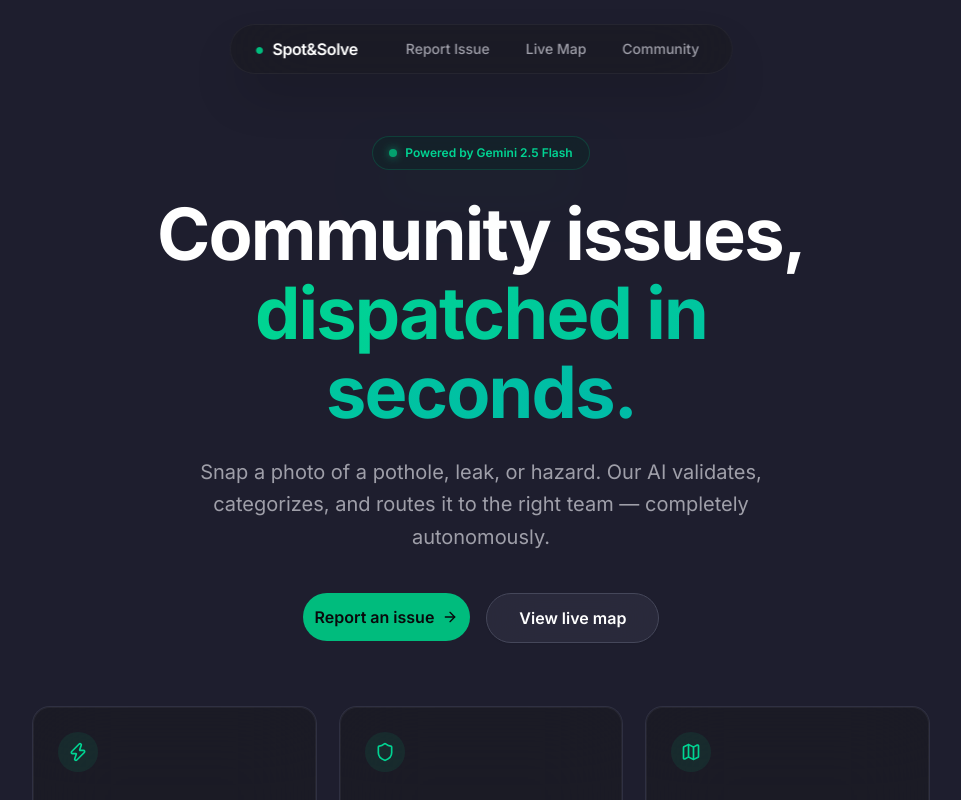
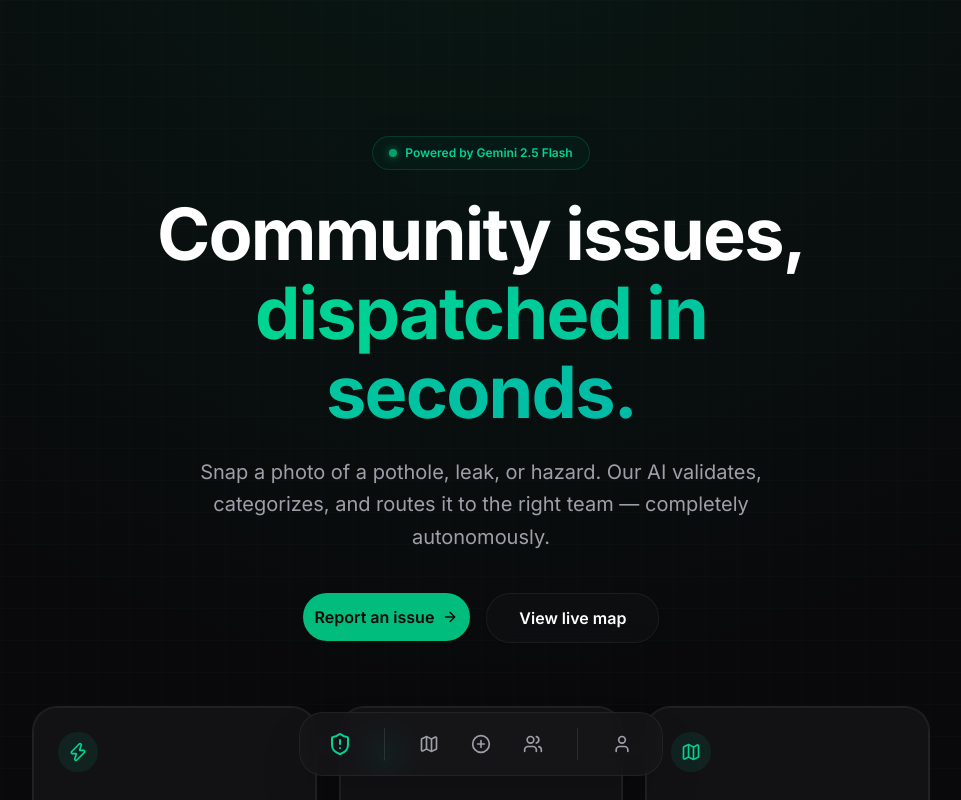
Before and after one commit to CoderArceus/spotsolve, a Next.js app: page / in a window 1280 px wide. Shown: the top 800 px of the page, without its empty margins (159-1120 px from the left). Built offline with nearby package versions, Linux system fonts and the light colour scheme.

Commit message:
fix: remove loading.tsx to fix turbopack reload loop

```diff
--- a/app/community/loading.tsx
+++ /dev/null
@@ -1,38 +0,0 @@
-export default function CommunityLoading() {
-  return (
-    <div className="space-y-8 max-w-3xl mx-auto animate-in fade-in duration-500">
-      <div>
-        <div className="h-8 w-56 bg-[#27272a] rounded-md animate-pulse"></div>
-        <div className="h-4 w-72 bg-[#27272a]/50 rounded-md animate-pulse mt-2"></div>
-      </div>
-
-      <div className="w-full">
-        {/* Tabs Skeleton */}
-        <div className="grid w-full grid-cols-2 bg-[#18181b] border border-[#27272a] mb-8 rounded-md h-10 p-1 gap-2">
-          <div className="h-full w-full bg-[#27272a] rounded-sm animate-pulse"></div>
-          <div className="h-full w-full bg-transparent"></div>
-        </div>
-
-        {/* Feed Content Skeleton */}
-        <div className="bg-[#18181b] rounded-2xl border border-[#27272a] p-4 sm:p-6 shadow-xl space-y-6">
-          {[...Array(3)].map((_, i) => (
-            <div key={i} className="flex gap-4 p-4 rounded-xl border border-[#27272a]/50">
-              <div className="w-12 h-12 rounded-full bg-[#27272a] animate-pulse flex-shrink-0"></div>
-              <div className="flex-1 space-y-3">
-                <div className="flex justify-between">
-                  <div className="h-4 w-32 bg-[#27272a] rounded animate-pulse"></div>
-                  <div className="h-4 w-16 bg-[#27272a]/50 rounded animate-pulse"></div>
-                </div>
-                <div className="h-20 w-full bg-[#27272a]/30 rounded-lg animate-pulse"></div>
-                <div className="flex gap-2">
-                  <div className="h-6 w-16 bg-[#27272a]/50 rounded-full animate-pulse"></div>
-                  <div className="h-6 w-16 bg-[#27272a]/50 rounded-full animate-pulse"></div>
-                </div>
-              </div>
-            </div>
-          ))}
-        </div>
-      </div>
-    </div>
-  );
-}
--- a/app/globals.css
+++ b/app/globals.css
@@ -89,37 +89,39 @@
 }
 
 .dark {
-  --background: #1e1e2e; /* Base */
-  --foreground: #cdd6f4; /* Text */
-  --card: #181825; /* Mantle */
-  --card-foreground: #cdd6f4;
-  --popover: #11111b; /* Crust */
-  --popover-foreground: #cdd6f4;
-  --primary: #a6e3a1; /* Green */
-  --primary-foreground: #1e1e2e;
-  --secondary: #313244; /* Surface0 */
-  --secondary-foreground: #cdd6f4;
-  --muted: #313244;
-  --muted-foreground: #a6adc8; /* Subtext0 */
-  --accent: #a6e3a1;
-  --accent-foreground: #1e1e2e;
-  --destructive: #f38ba8; /* Red */
-  --border: #45475a; /* Surface1 */
-  --input: #45475a;
-  --ring: #a6e3a1;
-  --chart-1: #a6e3a1;
-  --chart-2: #89b4fa; /* Blue */
-  --chart-3: #f9e2af; /* Yellow */
-  --chart-4: #fab387; /* Peach */
-  --chart-5: #f38ba8; /* Red */
-  --sidebar: #18181b;
-  --sidebar-foreground: #fafafa;
-  --sidebar-primary: #10b981;
-  --sidebar-primary-foreground: #fafafa;
-  --sidebar-accent: #27272a;
-  --sidebar-accent-foreground: #fafafa;
-  --sidebar-border: rgba(255, 255, 255, 0.08);
-  --sidebar-ring: #10b981;
+  --background: #09090b;
+  --foreground: #ffffff;
+  --card: #18181b;
+  --card-foreground: #ffffff;
+  --popover: #111113;
+  --popover-foreground: #ffffff;
+  --primary: #00dc82;
+  --primary-foreground: #09090b;
+  --secondary: #27272a;
+  --secondary-foreground: #a1a1aa;
+  --muted: #27272a;
+  --muted-foreground: #a1a1aa;
+  --accent: #18181b;
+  --accent-foreground: #ffffff;
+  --destructive: #ef4444;
+  --border: rgba(255, 255, 255, 0.06);
+  --input: rgba(255, 255, 255, 0.06);
+  --ring: #00dc82;
+
+  --chart-1: #00dc82;
+  --chart-2: #3b82f6;
+  --chart-3: #f59e0b;
+  --chart-4: #a855f7;
+  --chart-5: #ef4444;
+
+  --sidebar: #09090b;
+  --sidebar-foreground: #ffffff;
+  --sidebar-primary: #00dc82;
+  --sidebar-primary-foreground: #09090b;
+  --sidebar-accent: #18181b;
+  --sidebar-accent-foreground: #ffffff;
+  --sidebar-border: rgba(255, 255, 255, 0.06);
+  --sidebar-ring: #00dc82;
 }
 
 @layer base {
@@ -128,6 +130,12 @@
   }
   body {
     @apply bg-background text-foreground;
+    /* Subtle radial gradient spotlight + grain texture fallback */
+    background-image:
+      radial-gradient(circle at 50% -20%, rgba(0, 220, 130, 0.08) 0%, transparent 60%),
+      linear-gradient(to right, rgba(255,255,255,0.01) 1px, transparent 1px),
+      linear-gradient(to bottom, rgba(255,255,255,0.01) 1px, transparent 1px);
+    background-size: 100% 100%, 32px 32px, 32px 32px;
   }
   html {
     @apply font-sans;
@@ -136,9 +144,28 @@
 
 @layer utilities {
   .glass {
-    @apply bg-zinc-950/40 backdrop-blur-xl border border-white/10;
+    background: rgba(24, 24, 27, 0.7);
+    border: 1px solid rgba(255, 255, 255, 0.06);
+    backdrop-filter: blur(12px);
+    border-radius: 24px;
+    transition: transform 0.15s ease-out, box-shadow 0.15s ease-out, border-color 0.15s ease-out;
   }
+  .glass:hover {
+    transform: translateY(-2px);
+    box-shadow: 0 10px 30px -10px rgba(0,0,0,0.5);
+    border-color: rgba(255, 255, 255, 0.12);
+  }
+
   .glass-card {
-    @apply bg-zinc-900/40 backdrop-blur-2xl border border-white/5;
+    background: rgba(24, 24, 27, 0.7);
+    border: 1px solid rgba(255, 255, 255, 0.06);
+    backdrop-filter: blur(12px);
+    border-radius: 24px;
+    transition: transform 0.15s ease-out, box-shadow 0.15s ease-out, border-color 0.15s ease-out;
+  }
+  .glass-card:hover {
+    transform: translateY(-2px);
+    box-shadow: 0 10px 30px -10px rgba(0,0,0,0.5);
+    border-color: rgba(255, 255, 255, 0.12);
   }
 }
--- a/app/map/loading.tsx
+++ /dev/null
@@ -1,28 +0,0 @@
-export default function MapLoading() {
-  return (
-    <div className="space-y-8 animate-in fade-in duration-500">
-      <div>
-        <div className="h-8 w-48 bg-[#27272a] rounded-md animate-pulse"></div>
-        <div className="h-4 w-72 bg-[#27272a]/50 rounded-md animate-pulse mt-2"></div>
-      </div>
-
-      <div className="grid grid-cols-2 sm:grid-cols-4 gap-4">
-        {[...Array(4)].map((_, i) => (
-          <div key={i} className="rounded-xl border border-[#27272a] bg-[#18181b] p-4 text-center">
-            <div className="h-8 w-16 bg-[#27272a] rounded-md animate-pulse mx-auto mb-2"></div>
-            <div className="h-3 w-24 bg-[#27272a]/50 rounded-md animate-pulse mx-auto"></div>
-          </div>
-        ))}
-      </div>
-
-      <div className="w-full h-[480px] bg-[#18181b] rounded-2xl border border-[#27272a] p-4 shadow-xl">
-        <div className="w-full h-full bg-[#27272a]/30 rounded-xl animate-pulse flex items-center justify-center">
-          <div className="text-[#71717a] font-medium flex items-center gap-2">
-            <div className="w-4 h-4 rounded-full border-2 border-emerald-500 border-t-transparent animate-spin"></div>
-            Loading map data...
-          </div>
-        </div>
-      </div>
-    </div>
-  );
-}
--- a/components/Navbar.tsx
+++ b/components/Navbar.tsx
@@ -3,47 +3,56 @@
 import Link from "next/link";
 import { usePathname } from "next/navigation";
 import { motion } from "framer-motion";
+import { Map, PlusCircle, Users, User, ShieldAlert } from "lucide-react";
 
 export function Navbar() {
   const pathname = usePathname();
 
   const links = [
-    { name: "Report Issue", href: "/report" },
-    { name: "Live Map", href: "/map" },
-    { name: "Community", href: "/community" },
+    { name: "Live Map", href: "/map", icon: Map },
+    { name: "Report", href: "/report", icon: PlusCircle },
+    { name: "Community", href: "/community", icon: Users },
   ];
 
   return (
-    <div className="fixed top-6 left-1/2 -translate-x-1/2 z-50">
-      <nav className="glass-card px-4 py-2 rounded-full flex items-center gap-6 shadow-2xl">
-        <Link href="/" className="flex items-center gap-2 font-semibold text-white px-2">
-          <span className="text-emerald-500">●</span>
-          <span className="tracking-tight">Spot&Solve</span>
+    <div className="fixed bottom-6 left-1/2 -translate-x-1/2 z-50">
+      <nav className="h-[64px] glass flex items-center gap-2 px-2 rounded-[32px] shadow-2xl">
+        <Link href="/" className="flex items-center justify-center w-12 h-12 rounded-full hover:bg-white/10 transition-colors mx-2 group">
+          <ShieldAlert className="w-6 h-6 text-emerald-400 group-hover:scale-110 transition-transform" />
         </Link>
 
-        <div className="flex items-center gap-1">
+        <div className="w-[1px] h-8 bg-white/10 mx-1" />
+
+        <div className="flex items-center gap-1 px-2">
           {links.map((link) => {
             const isActive = pathname === link.href;
+            const Icon = link.icon;
             return (
               <Link
                 key={link.href}
                 href={link.href}
-                className={`relative px-4 py-1.5 text-sm font-medium rounded-full transition-colors ${
-                  isActive ? "text-white" : "text-zinc-400 hover:text-white hover:bg-white/5"
+                className={`relative flex items-center justify-center w-12 h-12 rounded-full transition-colors group ${
+                  isActive ? "text-emerald-400" : "text-zinc-400 hover:text-white hover:bg-white/5"
                 }`}
               >
                 {isActive && (
                   <motion.div
-                    layoutId="navbar-indicator"
-                    className="absolute inset-0 bg-white/10 rounded-full -z-10"
+                    layoutId="dock-indicator"
+                    className="absolute inset-0 bg-emerald-500/10 border border-emerald-500/20 rounded-full -z-10"
                     transition={{ type: "spring", stiffness: 400, damping: 30 }}
                   />
                 )}
-                {link.name}
+                <Icon className={`w-5 h-5 transition-transform ${isActive ? 'scale-110' : 'group-hover:scale-110'}`} />
               </Link>
             );
           })}
         </div>
+
+        <div className="w-[1px] h-8 bg-white/10 mx-1" />
+
+        <button className="flex items-center justify-center w-12 h-12 rounded-full text-zinc-400 hover:text-white hover:bg-white/5 transition-colors mx-2 group">
+          <User className="w-5 h-5 group-hover:scale-110 transition-transform" />
+        </button>
       </nav>
     </div>
   );
```
